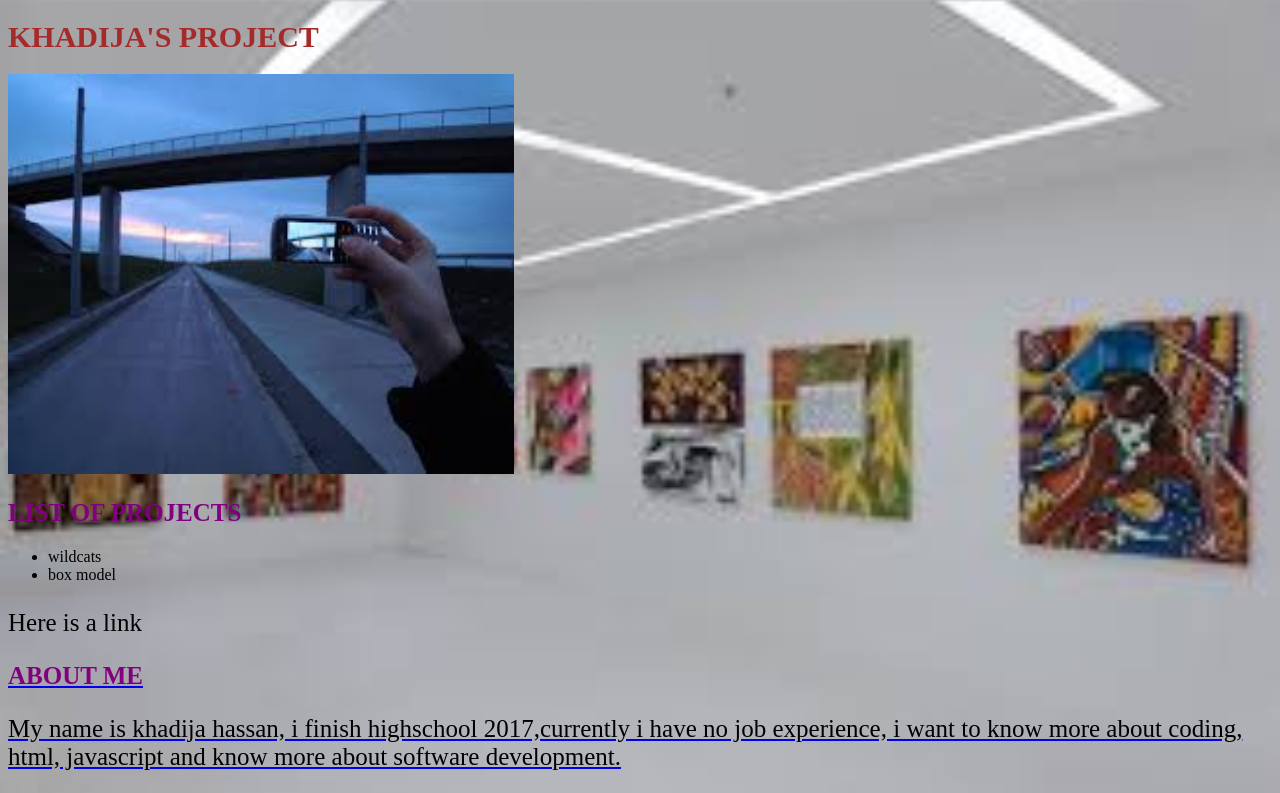
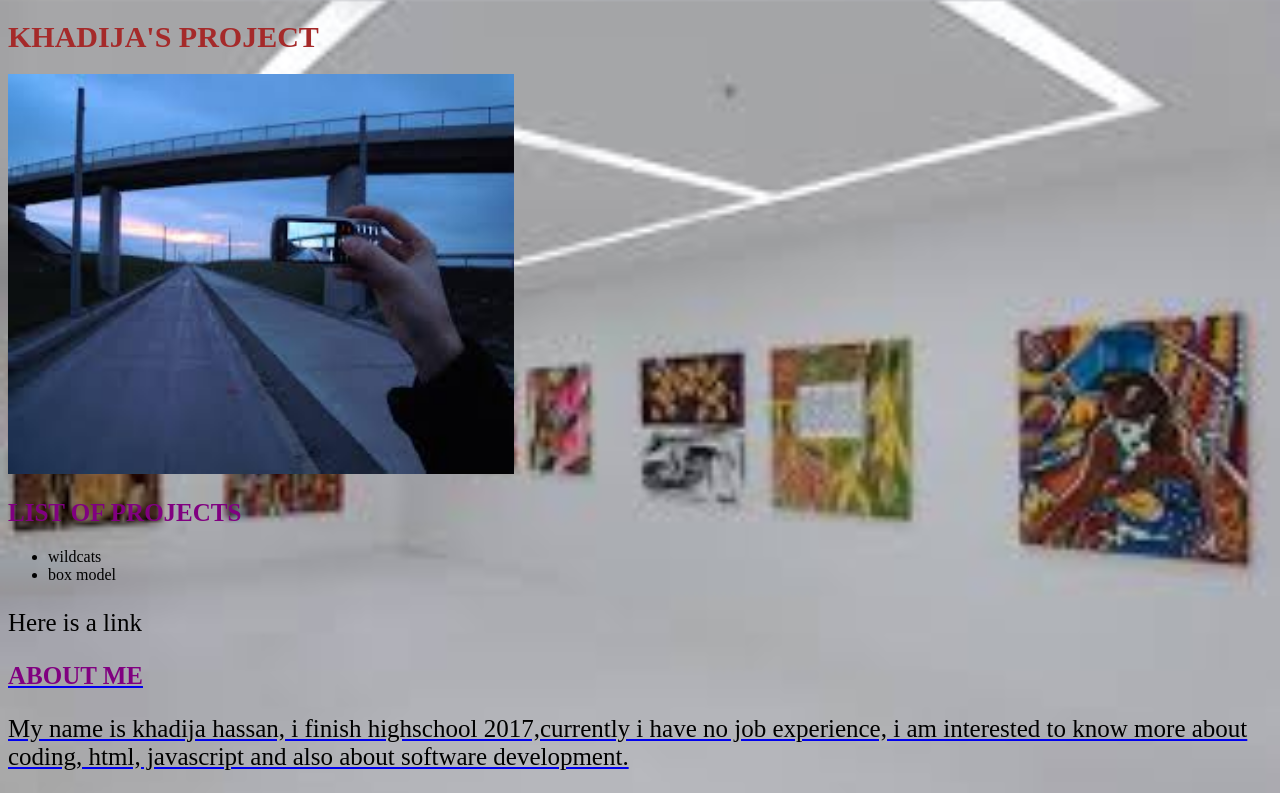
Before and after one commit to khadija-bit/about-me, a plain HTML site: page index.html in a window 1280 px wide. Shown: the top 793 px of the page. Drawn offline with Linux system fonts and the light colour scheme.

Commit message:
Update index.html

```diff
--- a/index.html
+++ b/index.html
@@ -19,7 +19,7 @@
 
  <body>
    <h3>ABOUT ME</h3>
-   <p>My name is khadija hassan, i finish highschool 2017,currently i have no job experience, i want to know more about coding, html, javascript and know more about software development. </p>
+   <p>My name is khadija hassan, i finish highschool 2017,currently i have no job experience, i am interested to know more about coding, html, javascript and also about software development. </p>
  <h3>MY HOBBIES</h3>
  <div class="khadija">
 
```
